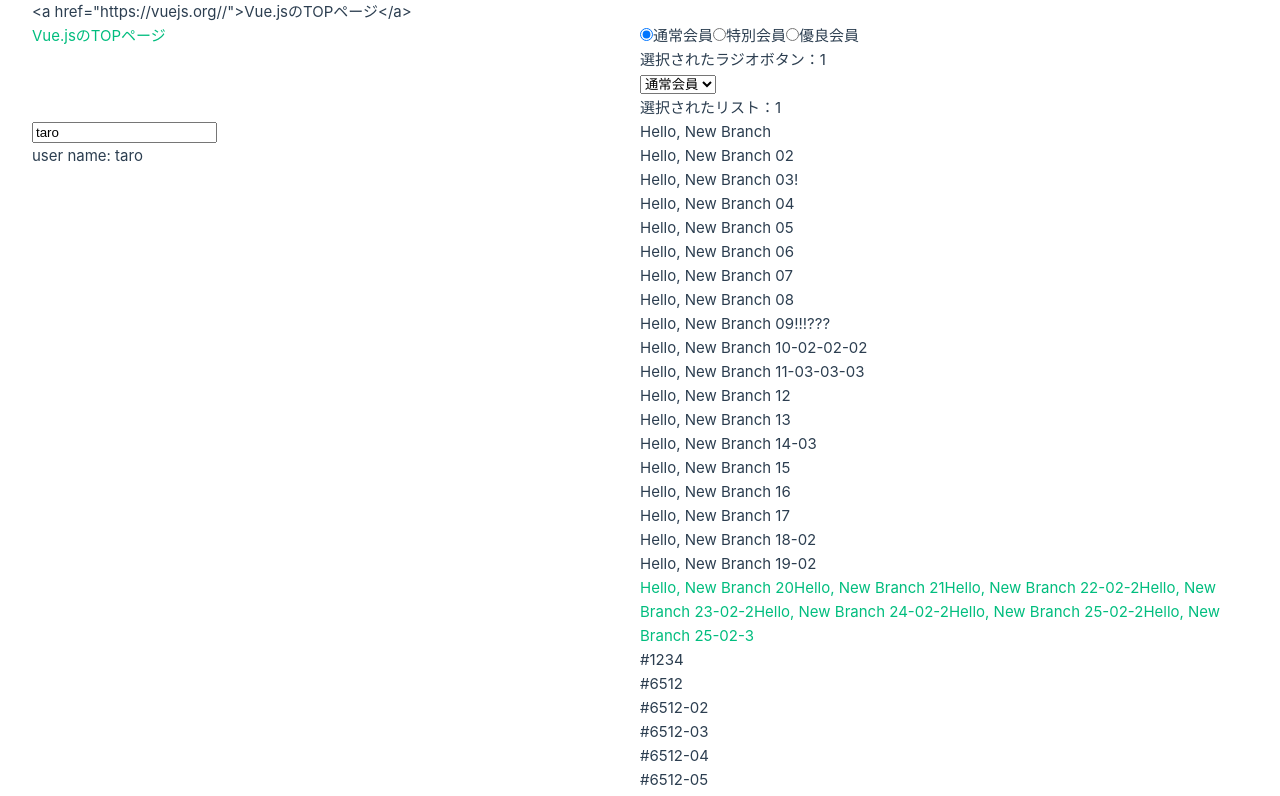
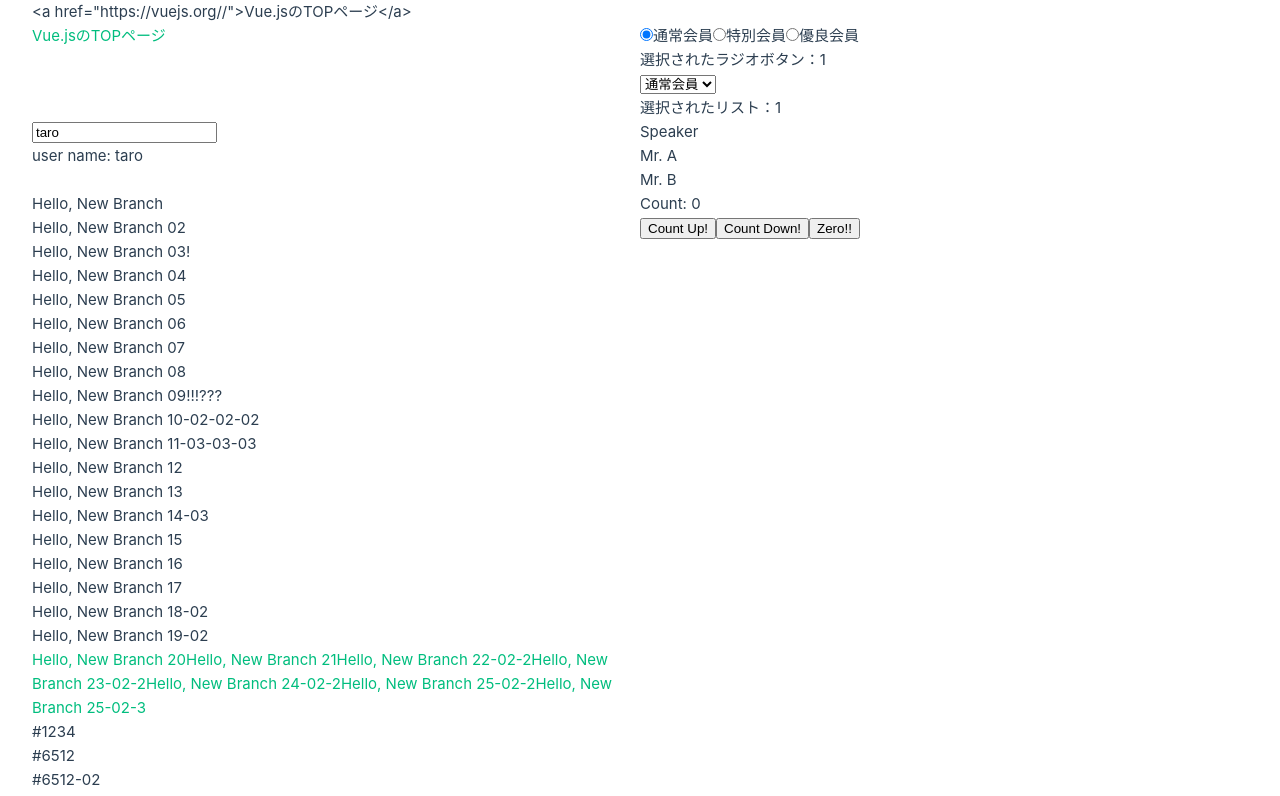
Before and after one commit to koyamal/pra_vue3, a Vue app in the folder Vue3FrontDevTextBook02/chap02/hello-vue/: page / in a window 1280 px wide. Shown: the top 796 px of the page. Built offline with nearby package versions, Linux system fonts and the light colour scheme.

Commit message:
Add Speaker info

```diff
--- a/Vue3FrontDevTextBook02/chap02/hello-vue/src/App.vue
+++ b/Vue3FrontDevTextBook02/chap02/hello-vue/src/App.vue
@@ -60,6 +60,14 @@ const useSubstring = () => {
     <p>user name: {{ userName }}</p>
   </section>
   <section>
+    <div>
+      <p>Speaker</p>
+      <p>Mr. A</p>
+      <p>Mr. B</p>
+      <!-- TODO: 3人目の情報が届き次第記載する。 -->
+    </div>
+  </section>
+  <section>
     <p>Hello, New Branch</p>
     <p>Hello, New Branch 02</p>
     <p>Hello, New Branch 03!</p>
```
